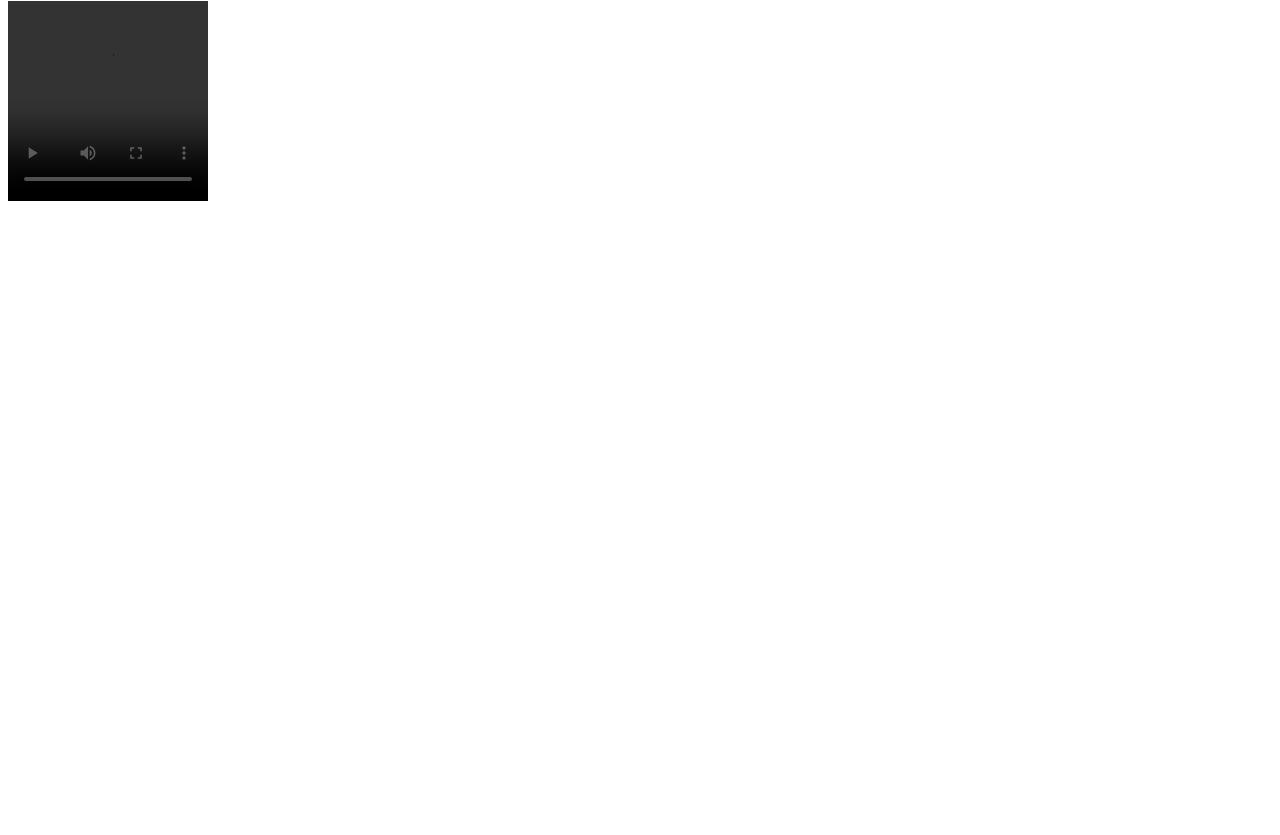
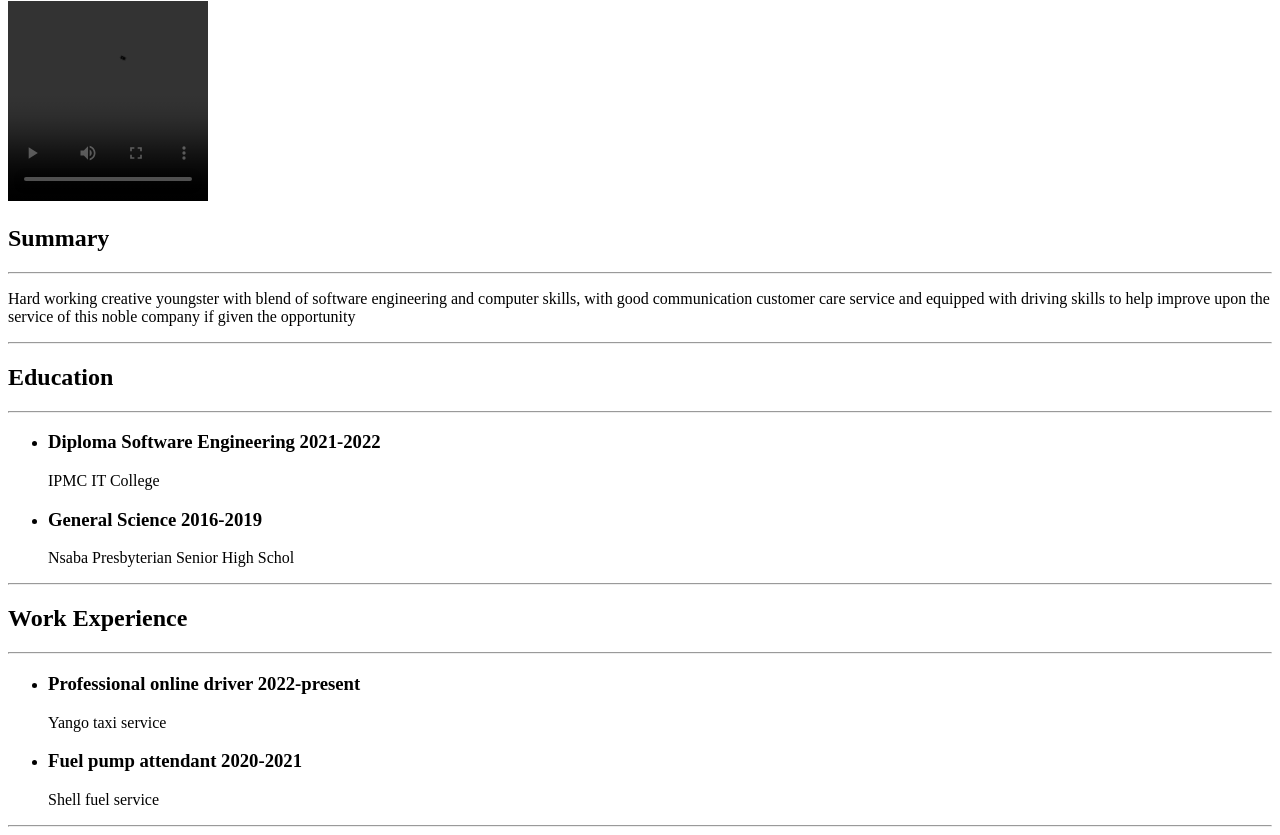
Before and after one commit to Kyeienock/EnockKyei-Portfolio, a plain HTML site: page index.html in a window 1280 px wide. Shown: the part 79-914 px from the top of the page. Before the commit the page ends 800 px from the top, so only its background shows below. Drawn offline with Linux system fonts and the light colour scheme; grey boxes are pictures that could not be loaded.

Commit message:
Update index.html

```diff
--- a/index.html
+++ b/index.html
@@ -12,6 +12,42 @@
         <source src="./Assets/Profile Video.mp4" type="video/mp4">
     </video>
 
+    <h2>Summary</h2><hr>
+    <p>
+        Hard working creative youngster with blend
+of software engineering and computer skills,
+with good communication customer care
+service and equipped with driving skills to
+help improve upon the service of this noble
+company if given the opportunity
+    </p>
+    <hr/>
+    <h2>Education</h2><hr/>
+        <ul>
+            <li>
+                <h3>Diploma Software Engineering 2021-2022</h3>
+                IPMC IT College
+            </li>
+            <li>
+                <h3>General Science 2016-2019</h3>
+                Nsaba Presbyterian Senior High Schol
+            </li>
+        </ul><hr/>
+
+    <h2>Work Experience</h2><hr/>
+        <ul>
+            <li>
+                <h3>Professional online driver 2022-present</h3>
+                Yango taxi service
+            </li>
+            <li>
+                <h3>Fuel pump attendant 2020-2021</h3>
+                Shell fuel service
+            </li>
+        </ul><hr/>
+
+
+
 </body>
 
 <footer>
```
